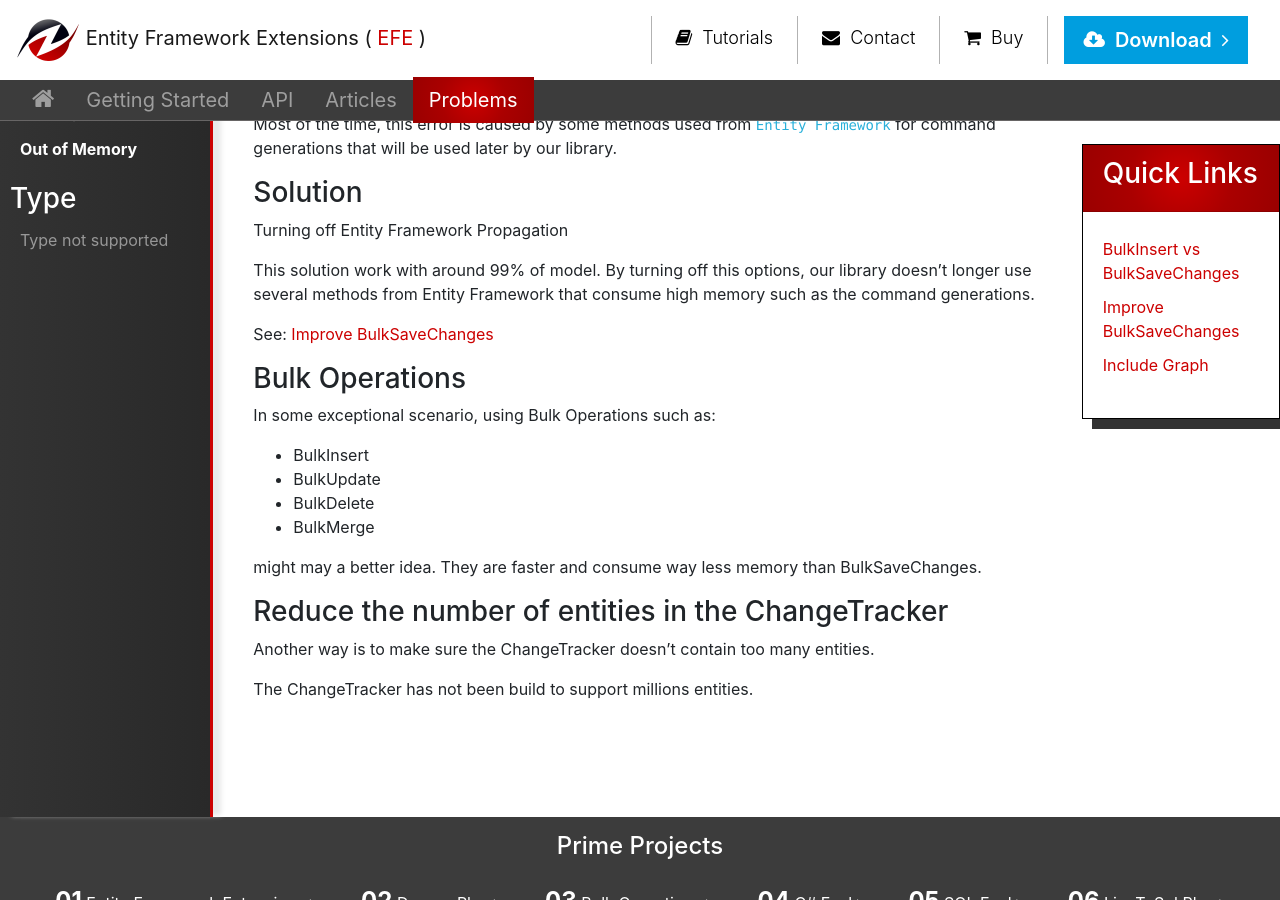
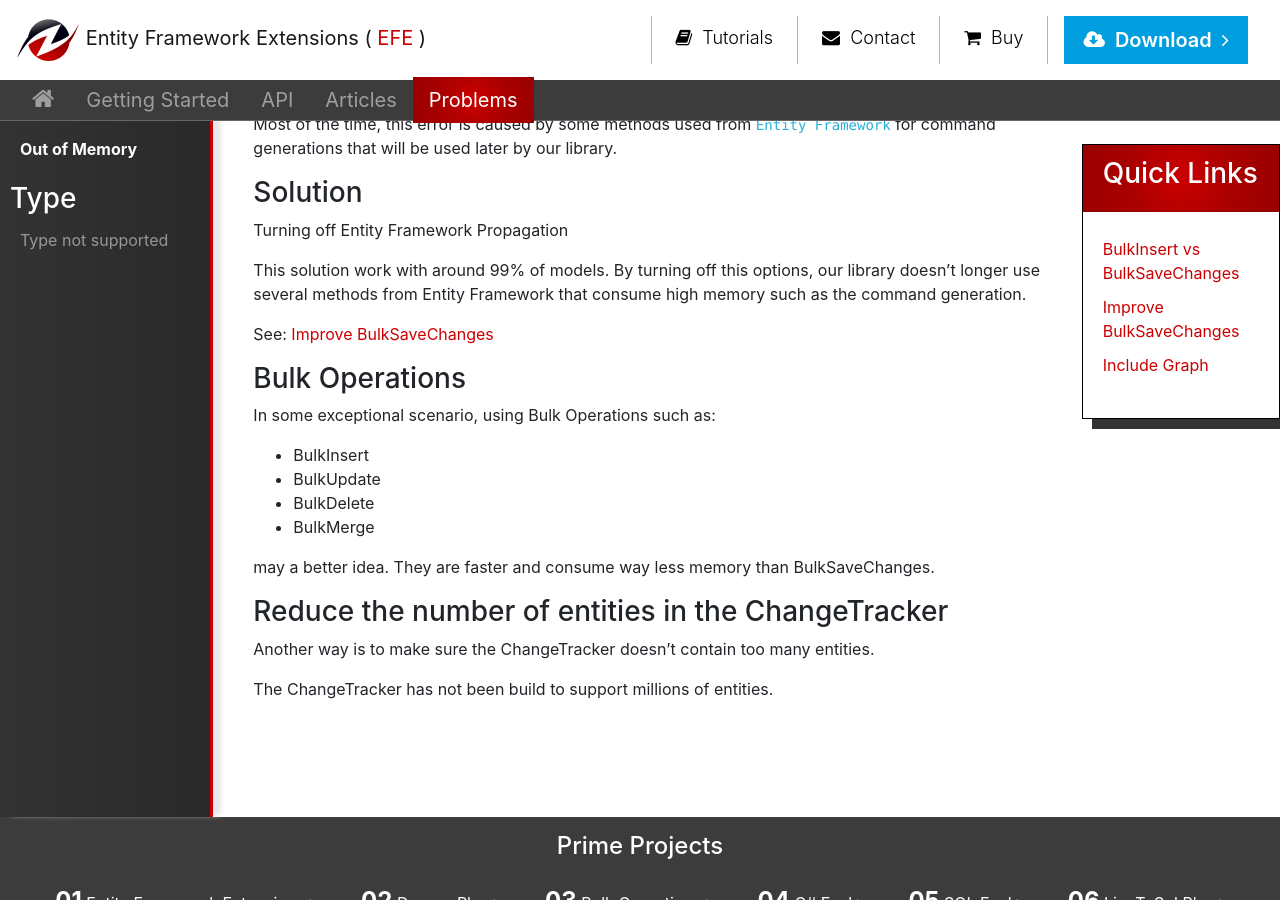
Before and after one commit to zzzprojects/EntityFramework-Extensions, a Jekyll site: the page built from docs/pages/problems/out-of-memory.md, in a window 1280 px wide and 900 px high, scrolled down 407 px. Built offline with Jekyll 4.4.1, drawn with Linux system fonts in a browser that asks for light colours; nearby versions of some CDN libraries; our own code applies the rules of GitHub Pages for plain Markdown files.

Commit message:
Update out-of-memory.md

```diff
--- a/docs/pages/problems/out-of-memory.md
+++ b/docs/pages/problems/out-of-memory.md
@@ -16,7 +16,7 @@ Most of the time, this error is caused by some methods used from `Entity Framewo
 ### Solution
 Turning off Entity Framework Propagation
 
-This solution work with around 99% of model. By turning off this options, our library doesn’t longer use several methods from Entity Framework that consume high memory such as the command generations.
+This solution work with around 99% of models. By turning off this options, our library doesn’t longer use several methods from Entity Framework that consume high memory such as the command generation.
 
 See: <a href="/improve-bulk-savechanges">Improve BulkSaveChanges</a>
 
@@ -28,9 +28,9 @@ In some exceptional scenario, using Bulk Operations such as:
 - BulkDelete
 - BulkMerge
 
-might may a better idea. They are faster and consume way less memory than BulkSaveChanges.
+may a better idea. They are faster and consume way less memory than BulkSaveChanges.
 
 ### Reduce the number of entities in the ChangeTracker
 Another way is to make sure the ChangeTracker doesn’t contain too many entities.
 
-The ChangeTracker has not been build to support millions entities.
+The ChangeTracker has not been build to support millions of entities.
```
